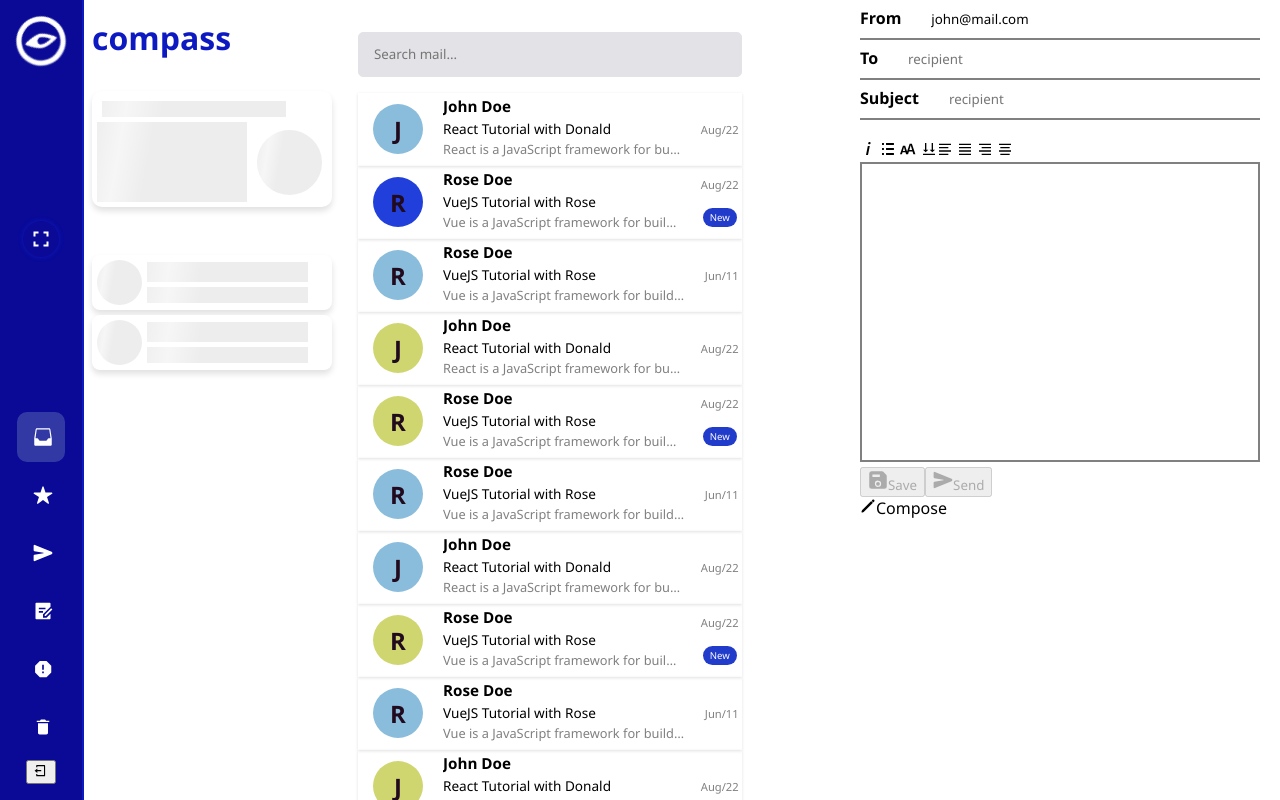
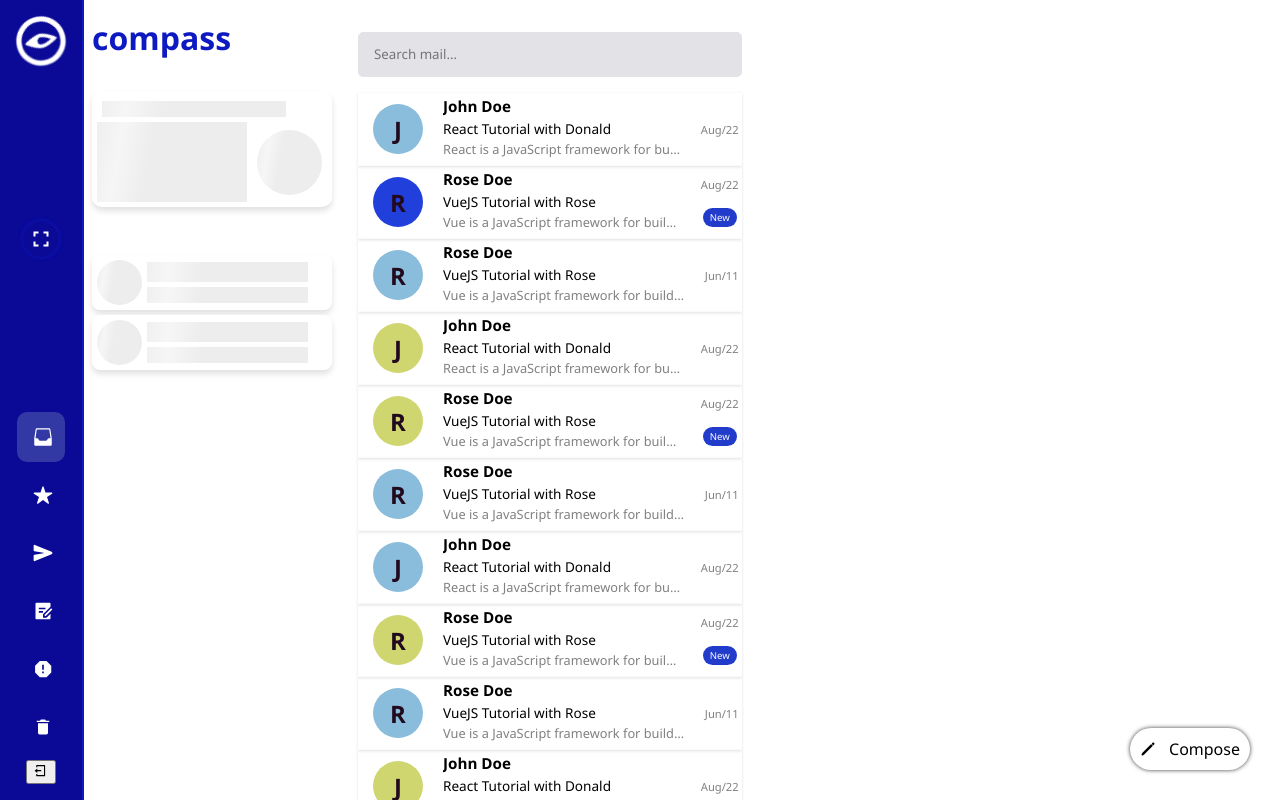
Before and after one commit to Xyzeebit/compass-mail-app, a React (Create React App) app in the folder client/: page /inbox in a window 1280 px wide. Built offline with nearby package versions, Linux system fonts and the light colour scheme.

Commit message:
added message composer component

```diff
--- a/client/src/components/Compose.jsx
+++ b/client/src/components/Compose.jsx
@@ -1,9 +1,9 @@
 import { useState, useEffect } from 'react';
 import validator from 'email-validator';
-import { IoSave, IoSend } from 'react-icons/io5';
-import { IoPencil } from 'react-icons/io5';
-import { GoItalic, GoListUnordered, GoTextSize } from 'react-icons/go';
-import { RiAlignBottom, RiAlignCenter, RiAlignJustify, RiAlignRight, RiAlignLeft } from 'react-icons/ri';
+import { IoClose, IoSave, IoSend } from 'react-icons/io5';
+import { IoPencil, IoEllipsisVertical, IoAttach } from 'react-icons/io5';
+import { GoItalic, GoListUnordered, GoTextSize, GoBold } from 'react-icons/go';
+import { RiAlignCenter, RiAlignJustify, RiAlignRight, RiAlignLeft, RiUnderline } from 'react-icons/ri';
 
 import '../styles/compose.css';
 
@@ -12,6 +12,7 @@ export default function Compose({ user, contact, dispatch }) {
     const [subject, setSubject] = useState('');
   const [to, setTo] = useState('');
   const [error, setError] = useState(true);
+  const [open, setOpen] = useState(false);
 
   const handleTos = ({ target }) => {
       setTo(target.value);
@@ -31,6 +32,14 @@ export default function Compose({ user, contact, dispatch }) {
         setBody(target.value);
     }
 
+    const closeComposer = () => {
+      setOpen(false);
+    }
+    const openComposer = () => {
+      setOpen(true);
+    }
+
+
     useEffect(() => {
       // document.getElementsByClassName('nav-button')[0].classList.add('hide-mb');
       // document.getElementsByClassName('search-box')[0].classList.add('hide-mb');
@@ -38,8 +47,13 @@ export default function Compose({ user, contact, dispatch }) {
     }, []);
 
     return (
-      <div className={`compose-container`}>
-        <div className="compose-message">
+      <div className={`compose-container ${open ? 'expand-composer' : ''}`}>
+        <div className={`compose-header ${ open ? '' : 'hide-header'}`}>
+          <span onClick={closeComposer}>
+            <IoClose />
+          </span>
+        </div>
+        <div className={`compose-message ${open ? "expand-message" : ''}`}>
           <div className="form-header">
             <label htmlFor="from">
               <span>From</span>
@@ -73,24 +87,34 @@ export default function Compose({ user, contact, dispatch }) {
             </label>
           </div>
           <div className="compose-body">
-            <div>
-              <GoItalic /> <GoListUnordered /> <GoTextSize /> <RiAlignBottom />
-              <RiAlignLeft /> <RiAlignJustify /> <RiAlignRight /> <RiAlignCenter />
+            <div className="shotcuts">
+              <div className="shotcuts-left">
+                <GoBold /> <RiUnderline /> <GoItalic /> <GoTextSize />
+              </div>
+              <div className="shotcuts-right">
+                <GoListUnordered /> <RiAlignLeft /> <RiAlignCenter />{" "}
+                <RiAlignRight /> <RiAlignJustify />
+              </div>
             </div>
-            <textarea value={body} onChange={handleBody} />
+            <textarea
+              value={body}
+              onChange={handleBody}
+              placeholder="Write your message..."
+            />
           </div>
-          <div className="buttons">
-            <button disabled={!body}>
+          <div className="send-save-buttons">
+            <div className="compose-options">
+              <IoEllipsisVertical size={20} />
+              <IoAttach size={20} />
               <IoSave size={20} />
-              <span>Save</span>
-            </button>
-            <button disabled={error}>
+            </div>
+            <button>
+              <span>Send</span>
               <IoSend size={20} />
-              <span>Send</span>
             </button>
           </div>
         </div>
-        <div className={`compose-button`}>
+        <div className={`compose-button`} onClick={openComposer}>
           <IoPencil />
           <span>Compose</span>
         </div>
--- a/client/src/styles/compose.css
+++ b/client/src/styles/compose.css
@@ -1,9 +1,48 @@
 .compose-container {
     position: fixed;
+    bottom: 25px;
+    right: 25px;
+    width: 135px;
+    overflow: hidden;
+    padding: 5px;
+    transition: top 1s, width 1s;
+}
+.expand-composer {
     right: 20px;
-    bottom: 0;
-    top: 0;
+    bottom: 20px;
+    top: 20px;
     width: 400px;
+    padding: 20px;
+    box-shadow: 0px 0px 4px #000000c5;
+}
+.compose-message {
+    /* width: 0; */
+    height: 0;
+    overflow: hidden;
+    transition: width 1s ease-in;
+}
+.expand-message {
+    width: 100%;
+    height: 100%;
+}
+.hide-header {
+    display: none;
+}
+.compose-header {
+    padding: 0 0 5px 0;
+}
+.compose-header span {
+    display: flex;
+    justify-content: center;
+    align-items: center;
+    padding: 5px;
+    border-radius: 100px;
+    width: 30px;
+    height: 30px;
+}
+.compose-header span:hover {
+    background-color: lightgrey;
+    color: gray;
 }
 .compose-message label {
     display: block;
@@ -14,23 +53,95 @@
     outline: none;
     width: 80%;
     padding: 10px 10px 10px 30px;
+    background: none;
 }
 
 .form-header input:focus {
     border: none;
     outline: none;
+    background: none;
 }
 
 .compose-body {
     margin-top: 20px;
+    border: 2px solid gray;
+    border-radius: 20px;
+    overflow: hidden;
 }
 .compose-body textarea {
     resize: none;
     width: 100%;
-    height: 300px;
-    border: 2px solid gray;
+    height: 200px;
+    border: none;
+    padding: 10px;
+    font-size: 1.025rem;
+    font-weight: 450;
 }
 .compose-body textarea:focus {
-    outline: 2px solid gray;
+    outline: none;
     border: none;
 }
+.shotcuts {
+    border-bottom: 1px solid gray;
+    display: flex;
+    padding: 5px;
+    color: gray;
+}
+
+.shotcuts-left {
+    border-right: 1px solid gray;
+    display: flex;
+    justify-content: space-around;
+    align-items: center;
+    width: 40%;
+}
+.shotcuts-right {
+    display: flex;
+    justify-content: space-around;
+    align-items: center;
+    width: 60%;
+}
+
+.send-save-buttons {
+    display: flex;
+    justify-content: space-between;
+    align-items: center;
+    padding: 20px 20px;
+}
+.send-save-buttons button {
+    display: flex;
+    justify-content: space-between;
+    align-items: center;
+    padding: 5px;
+    border-radius: 5px;
+    background: #e4dddd;
+    color: gray;
+    font-weight: 500;
+    border: none;
+    outline: none;
+    box-shadow: 0px 0px 5px #000000c5;
+}
+.send-save-buttons button span {
+    padding-right: 10px;
+}
+.compose-options {
+    color: gray;
+}
+
+.compose-button {
+    display: flex;
+    justify-content: space-between;
+    align-items: center;
+    box-shadow: 0px 0px 4px #000000c5;
+    width: 120px;
+    padding: 10px;
+    border-radius: 30px;
+    float: right;
+    cursor: pointer;
+}
+.compose-button span {
+    font-weight: 500;
+}
+.compose-button:hover {
+    color: gray;
+}
```
